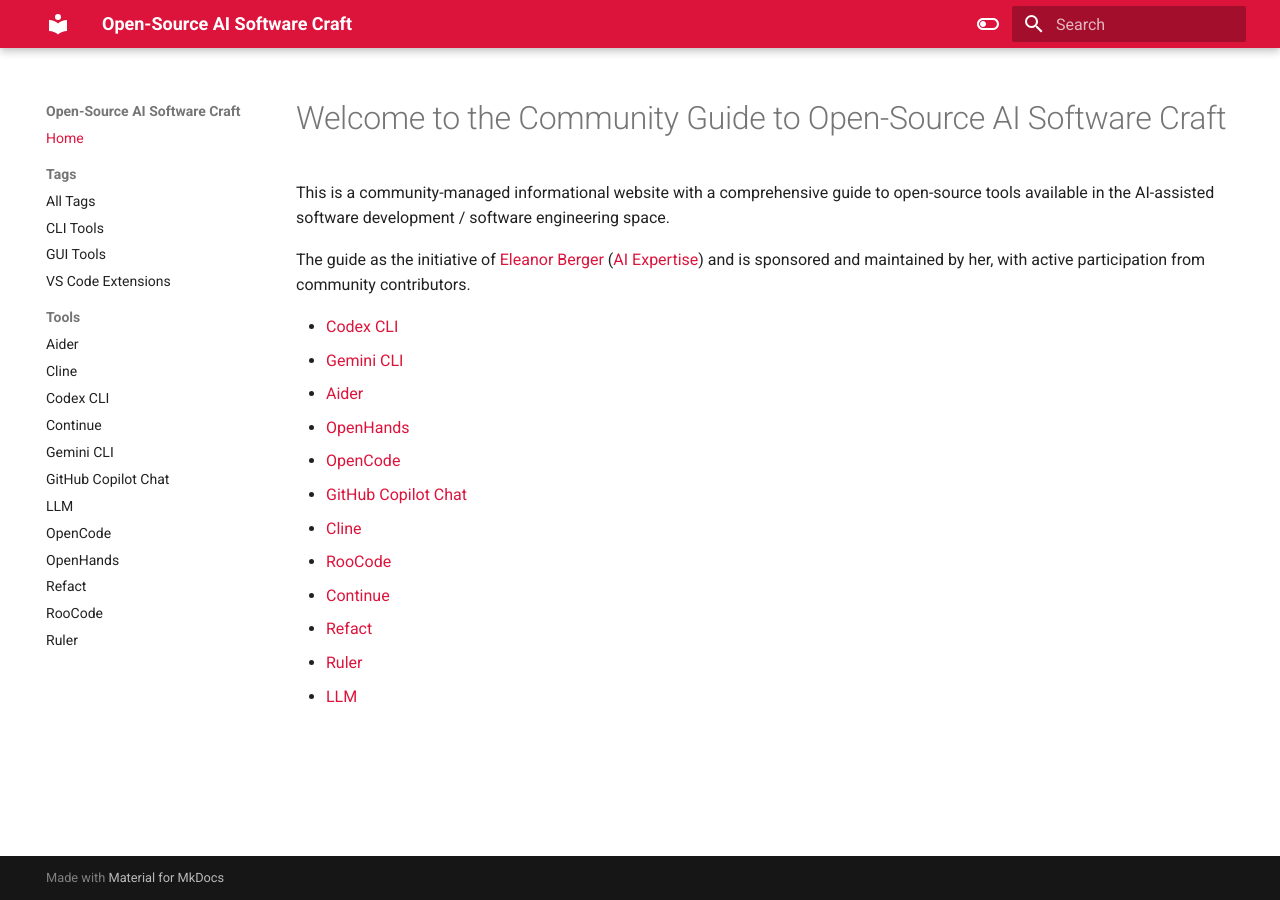
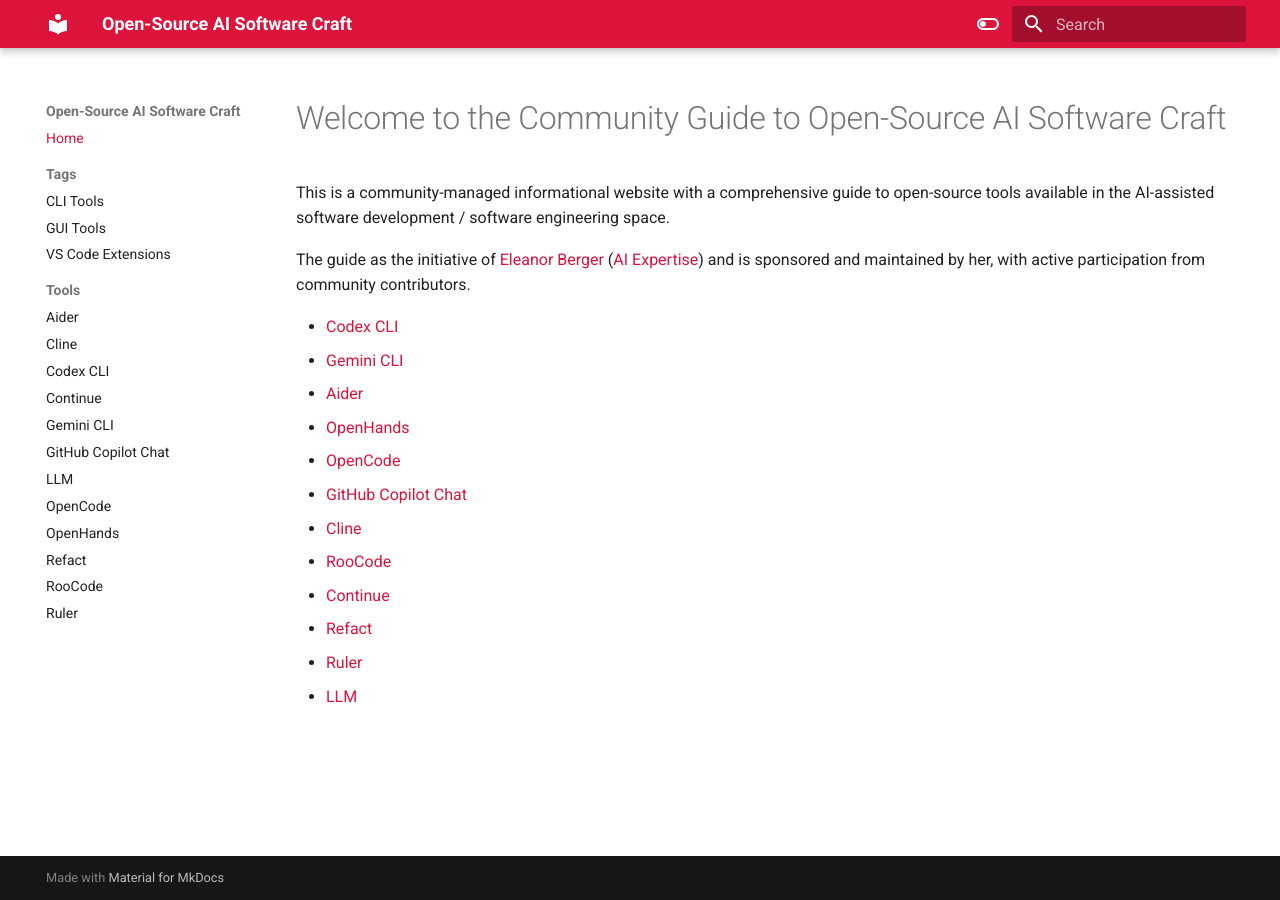
Before and after one commit to joaompinto/oss-ai-swe, an MkDocs documentation site: the page built from docs/index.md, in a window 1280 px wide. Built offline with MkDocs 1.6.1 and Material for MkDocs 9.7.7, drawn with Linux system fonts in a browser that asks for light colours.

```diff
--- a/mkdocs.yml
+++ b/mkdocs.yml
@@ -1,4 +1,5 @@
 site_name: Open-Source AI Software Craft
+site_url: https://oss-ai-swe.org/
 theme:
   name: material
   features:
@@ -35,7 +36,6 @@
 nav:
   - Home: index.md
   - Tags:
-    - All Tags: tags.md
     - CLI Tools: tags/#cli
     - GUI Tools: tags/#gui
     - VS Code Extensions: tags/#vscode
```
Also changed, not shown: 2 other files.
